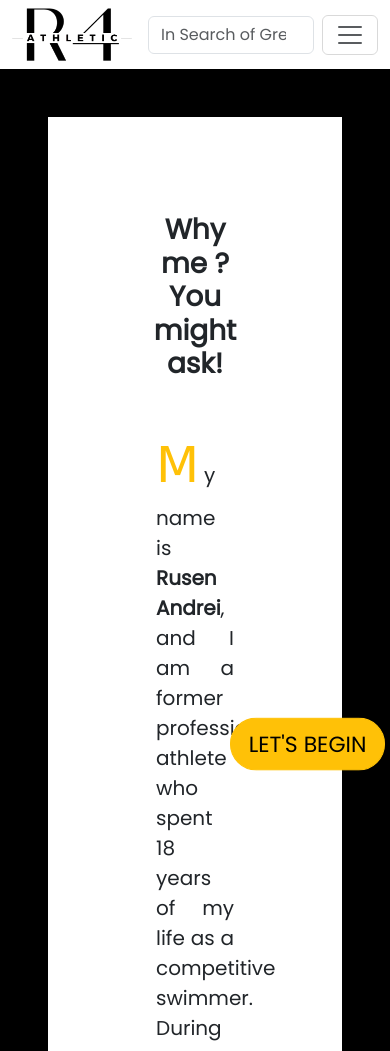
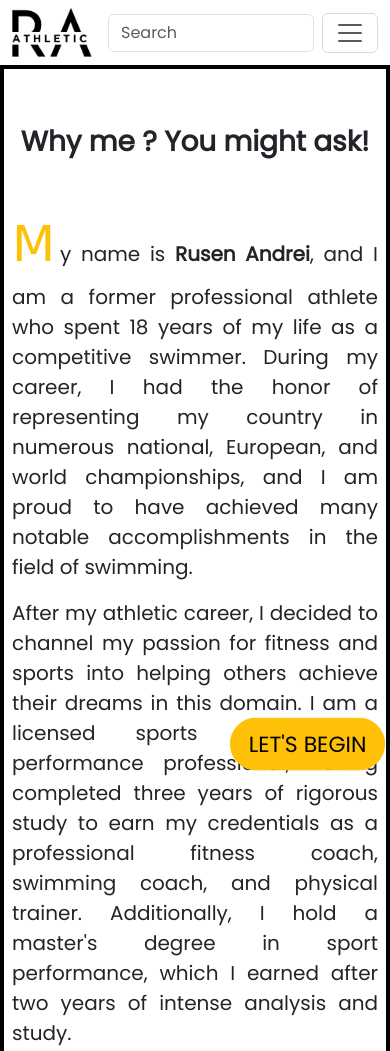
Before and after one commit to andreirusen/RAAthletic, a plain HTML site: page pages/about.html in a window 390 px wide. Shown: the top 1051 px of the page. Drawn offline with nearby package versions, Linux system fonts and the light colour scheme; a web font is replaced by a local one.

Commit message:
update icon + padding small screen

```diff
--- a/css/about.css
+++ b/css/about.css
@@ -7,5 +7,5 @@
 }
 .img-signature {
     width: 200px;
-    transform: translateX(-100px) translateY(-70px)
+    transform: translateY(-30px)
 }
--- a/css/main.css
+++ b/css/main.css
@@ -148,7 +148,7 @@ footer {
 }
 
 .icon-logo {
-    width: 120px;
+    width: 80px;
 }
 
 .icon-logo-big {
--- a/pages/about.html
+++ b/pages/about.html
@@ -6,7 +6,7 @@
     <meta http-equiv="X-UA-Compatible" content="IE=edge">
     <meta name="viewport" content="width=device-width, initial-scale=1.0">
 
-    <title>R4THLETIC</title>
+    <title>RAATHLETIC</title>
     <meta name="description" content="Body Miracle">
 
     <!-- Bootstrap -->
@@ -37,15 +37,15 @@
             <!-- Brand/logo -->
             <div class="col-lg-1d shake">
                 <a href="/index.html" class="navbar-brand">
-                    <img class="icon-spin icon-logo" src="/Assets/Logo/R4THLETIC/R4-B-No BG Trim.png" alt="brad">
+                    <img class="icon-spin icon-logo" src="/Assets/Logo/RAA/RAA - NB - B.png" alt="brad">
                 </a>
             </div>
 
             <!-- Search Bar -->
             <div class="col col-lg-5">
                 <form class="d-flex">
-                    <input class="form-control me-2" type="search" placeholder="In Search of Greatness"
-                        aria-label="In Search of Greatness">
+                    <input class="form-control me-2" type="search" placeholder="Search"
+                        aria-label="Search">
                 </form>
             </div>
 
@@ -113,16 +113,16 @@
     </nav>
 
     <!-- Letter Section -->
-    <div class="bg-black p-5">
-        <main class="container bg-white p-5">
+    <div class="bg-black    p-1 p-sm-2 p-md-4 p-lg-5">
+        <div class="container bg-white     p-2 p-sm-2 p-sm-2 p-md-4 p-lg-5">
             <!-- Container -->
             <div class="text-justify text-write">
                 <!-- Title -->
-                <div class="text-center m-5">
+                <div class="text-center my-5">
                     <h1 class="fw-bold">Why me ? You might ask!</h1>
                 </div>
                 <!-- Letter -->
-                <div class="row row-cols-1 row-cols-md-1 row-cols-lg-1 m-5">
+                <div class="row my-5">
                     <p class="first-letter">
                         My name is <span class="fw-bold">Rusen Andrei</span>, and I am a former professional athlete who
                         spent 18 years of my life as a
@@ -186,13 +186,13 @@
                     </p>
                 </div>
                 <!-- Signature -->
-                <div class="d-flex flex-column align-items-end m-5">
+                <div class="d-flex flex-column align-items-end my-5">
                     <p class="">With best regards,</p>
                     <p class="fw-bold">Rusen Andrei</p>
                     <img class="img-signature" src="/Assets/Signature/A.R.png" alt="">
                 </div>
             </div>
-        </main>
+        </div>
     </div>
 
     <!-- Footer Section -->
```
Also changed, not shown: index.html (+4 -4 lines), Assets/Logo/RAA/RAA - B.png (added), Assets/Logo/RAA/RAA - NB - B.png (added), Assets/Logo/RAA/RAA - NB - W.png (added), Assets/Logo/RAA/RAA - W.png (added).
